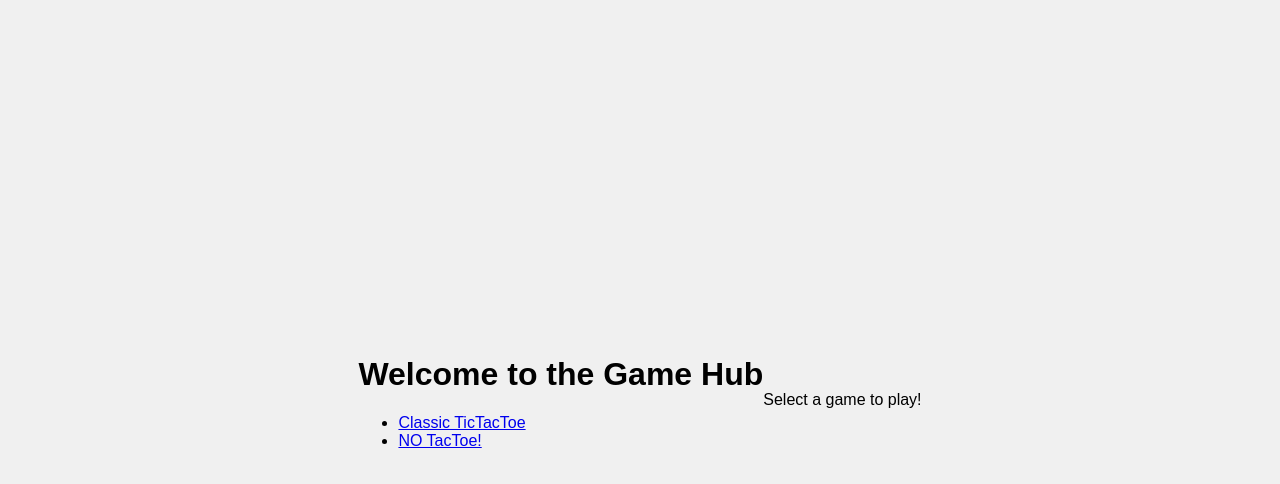
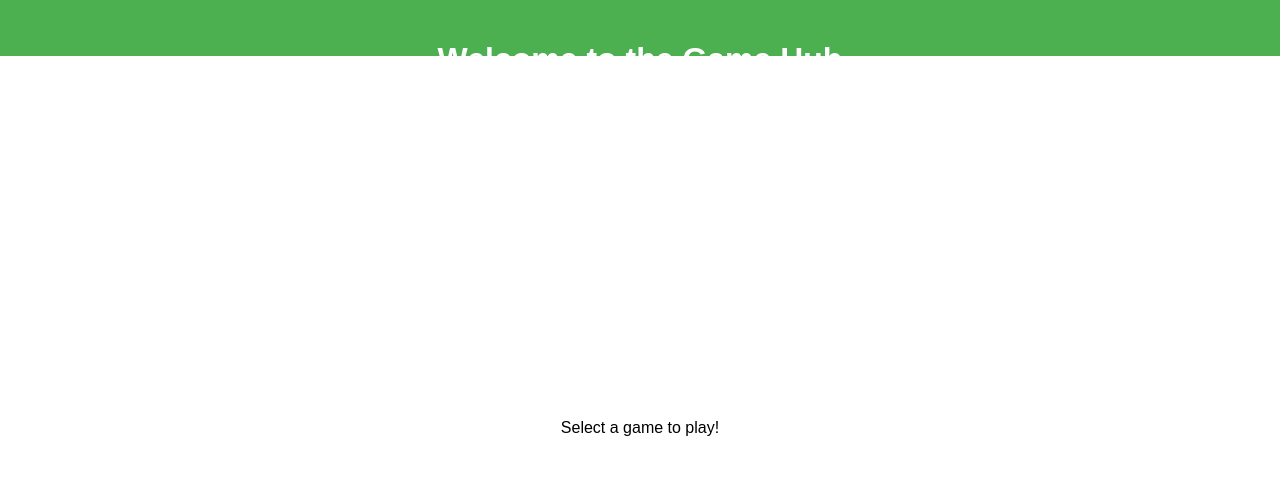
Before and after one commit to Scizmz/T3Classic, a plain HTML site: page index.html in a window 1280 px wide. Drawn offline with Linux system fonts and the light colour scheme.

Commit message:
Update styles.css

```diff
--- a/styles.css
+++ b/styles.css
@@ -1,13 +1,57 @@
+/* Global Styles */
 body {
+    margin: 0;
+    font-family: Arial, sans-serif;
+    display: flex;
+    flex-direction: column;
+    height: 100vh;
+}
+
+.header {
+    background-color: #4CAF50;
+    color: white;
+    text-align: center;
+    padding: 20px 0;
+    height: 7%;
+    box-sizing: border-box;
+}
+
+nav ul {
+    list-style-type: none;
+    padding: 0;
+}
+
+nav li {
+    display: inline;
+    margin: 0 15px;
+}
+
+nav a {
+    color: white;
+    text-decoration: none;
+    font-size: 1.2em;
+}
+
+nav a:hover {
+    text-decoration: underline;
+}
+
+.content {
+    flex-grow: 1;
     display: flex;
     justify-content: center;
     align-items: center;
-    height: 100vh;
-    font-family: Arial, sans-serif;
-    background-color: #f0f0f0;
-    margin: 0;
+    padding: 20px;
+    box-sizing: border-box;
 }
 
+iframe {
+    width: 100%;
+    height: 100%;
+    border: none;
+}
+
+/* Tic Tac Toe Styles */
 .container {
     text-align: center;
 }
@@ -29,7 +73,7 @@ body {
     align-items: center;
     font-size: 2em;
     cursor: pointer;
-    border: 2px solid red;
+    border: 1px solid red; /* Make the cell borders red */
 }
 
 button {
```
